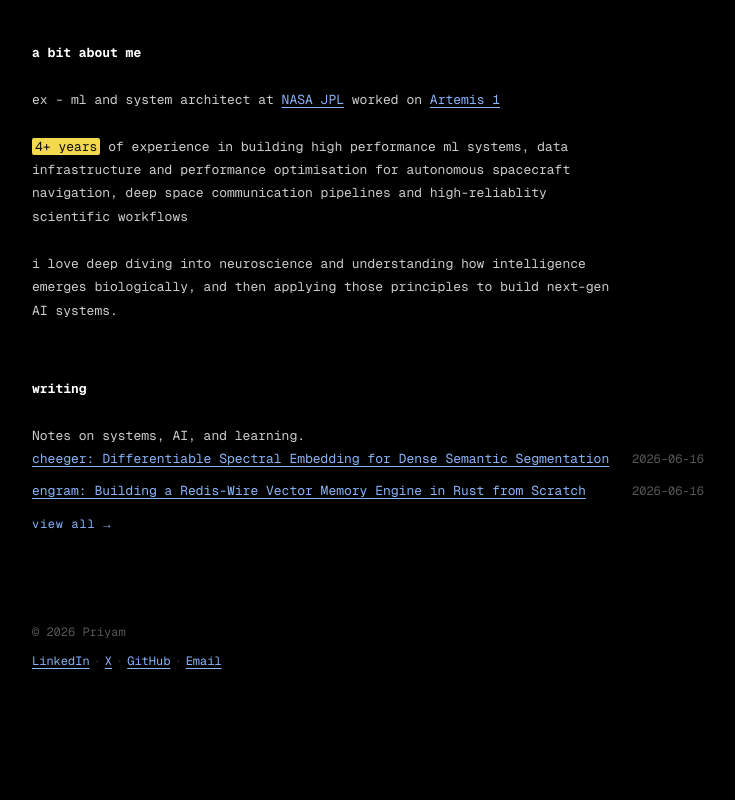
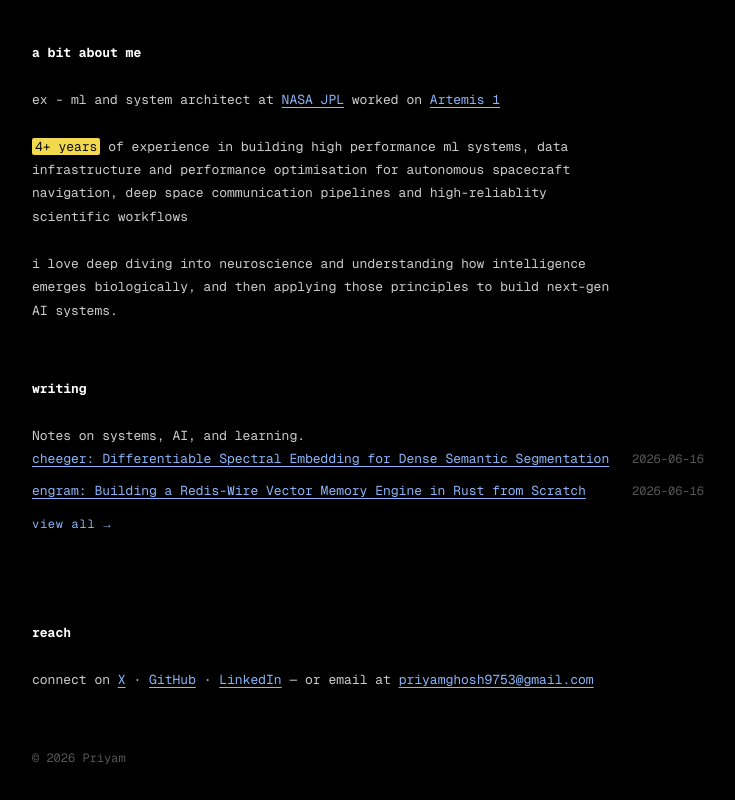
Before and after one commit to Prigoistic/Prigoistic.github.io, a plain HTML site: page index.html in a window 1280 px wide. Shown: the part 354-1154 px from the top of the page, without its empty margins (272-1007 px from the left). Before the commit the page ends 1089 px from the top, so only its background shows below. Drawn offline with nearby package versions, Linux system fonts and the light colour scheme.

Commit message:
Add home page 'reach' section, simplify footer to copyright-only
Moves the LinkedIn/X/GitHub/email links out of the footer (where they
duplicated the header) into a single 'reach' section, reusing the
site-wide light-blue link styling already applied to .mission a.

```diff
--- a/index.html
+++ b/index.html
@@ -68,13 +68,15 @@
 
   <a href="blog.html" class="back-link">view all →</a>
 
+  <!-- ═══════════ REACH ═══════════ -->
+  <div class="home-section-heading">reach</div>
+
+  <div class="mission">
+    connect on <a href="https://x.com/prigoistic" target="_blank" rel="noopener">X</a> · <a href="https://github.com/prigoistic" target="_blank" rel="noopener">GitHub</a> · <a href="https://linkedin.com/in/prigoistic" target="_blank" rel="noopener">LinkedIn</a> — or email at <a href="mailto:priyamghosh9753@gmail.com">priyamghosh9753@gmail.com</a>
+  </div>
+
   <!-- ═══════════ FOOTER ═══════════ -->
-  <div class="footer home-footer">
-    <div>&copy; 2026 Priyam</div>
-    <div class="footer-links">
-      <a href="https://linkedin.com/in/prigoistic" target="_blank" rel="noopener">LinkedIn</a><span class="sep">·</span><a href="https://x.com/prigoistic" target="_blank" rel="noopener">X</a><span class="sep">·</span><a href="https://github.com/prigoistic" target="_blank" rel="noopener">GitHub</a><span class="sep">·</span><a href="mailto:priyamghosh9753@gmail.com">Email</a>
-    </div>
-  </div>
+  <div class="footer home-footer">&copy; 2026 Priyam</div>
 
 </div>
 
```
